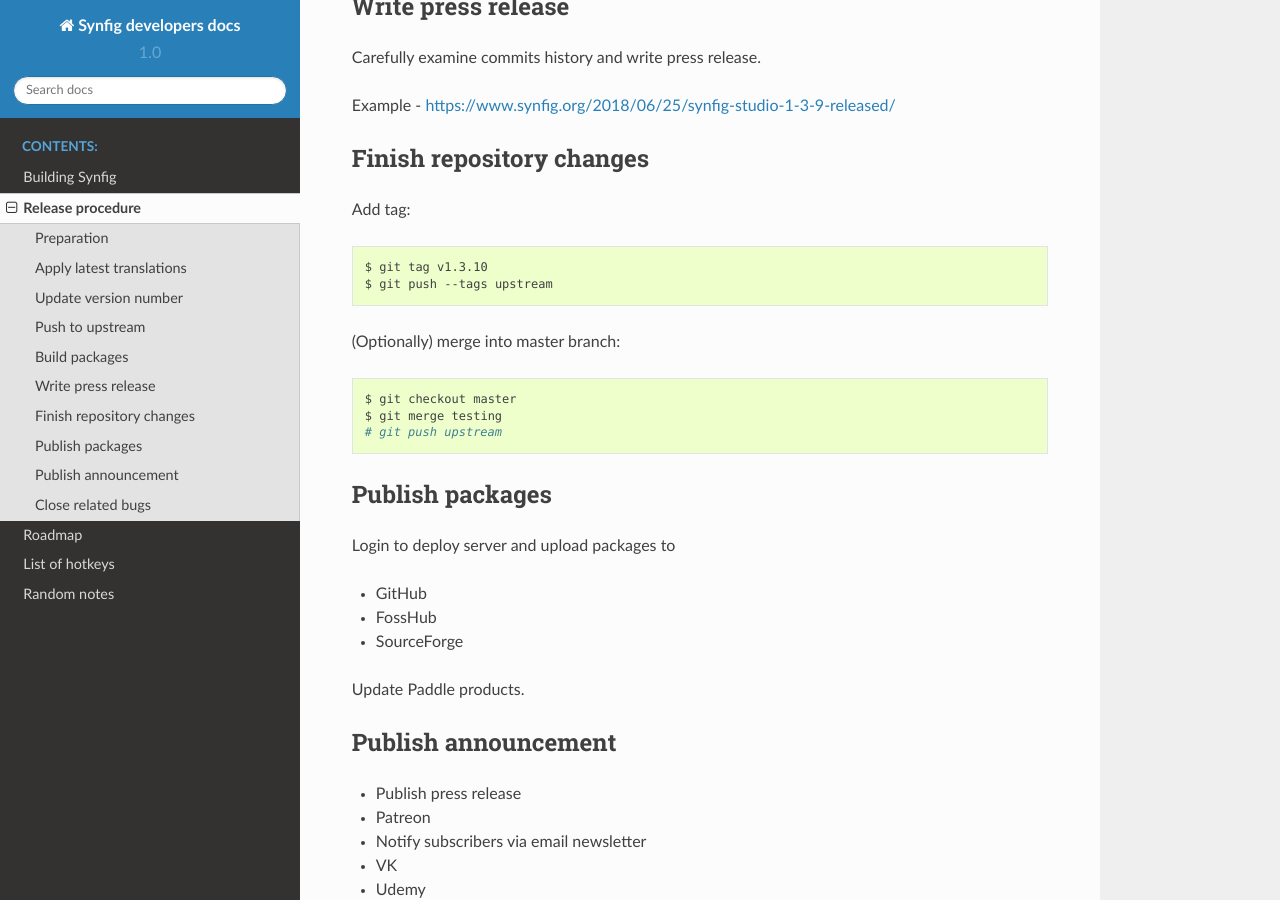
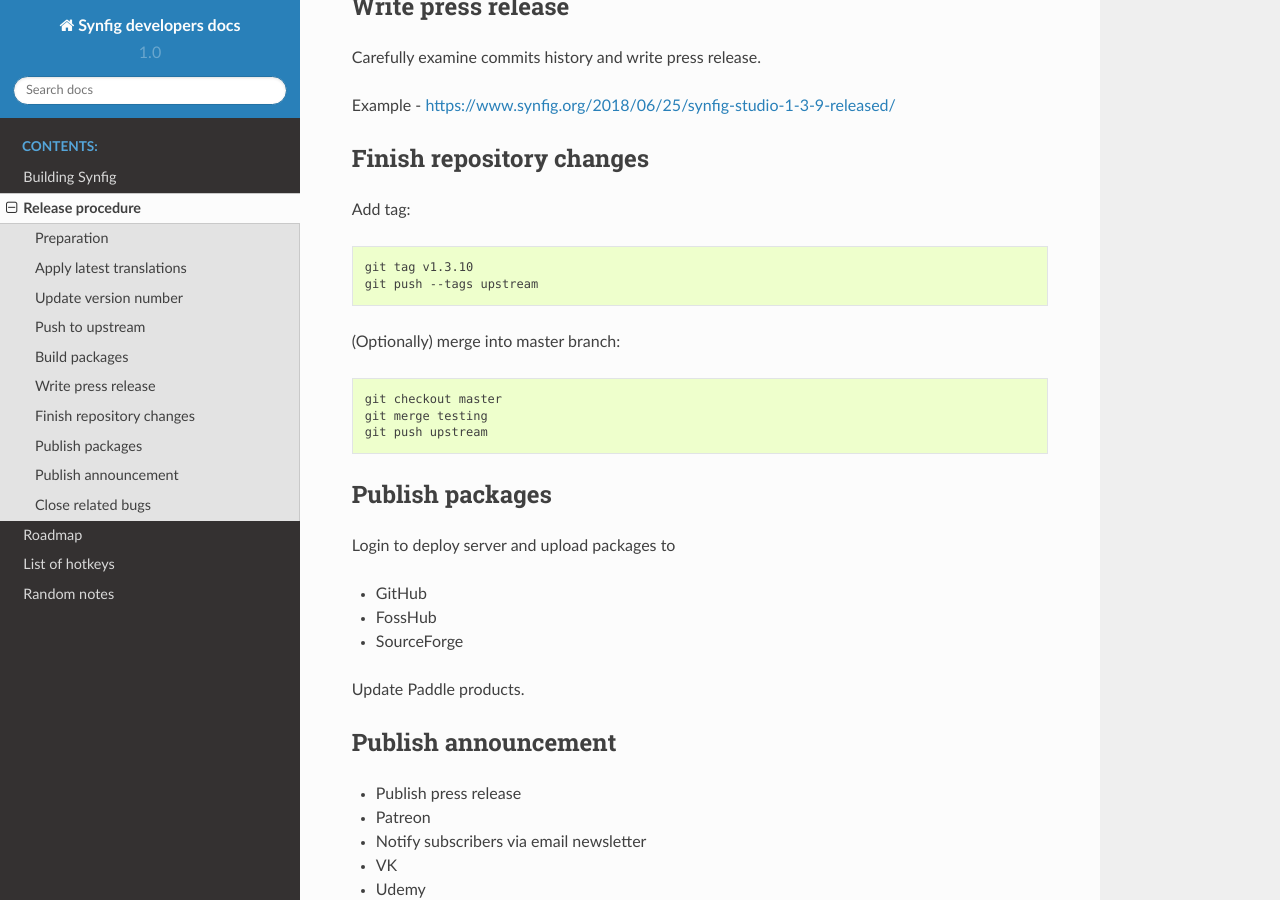
Before and after one commit to synfig/synfig-docs-dev, a Sphinx documentation site: the page built from docs/common/release.rst, in a window 1280 px wide and 900 px high, scrolled down 1202 px. Built offline with Sphinx 7.4.7 and the Read the Docs theme 2.0.0, drawn with Linux system fonts in a browser that asks for light colours.

Commit message:
Remove $

```diff
--- a/docs/common/release.rst
+++ b/docs/common/release.rst
@@ -63,16 +63,16 @@ Add tag:
 
 .. code:: bash
 
-    $ git tag v1.3.10
-    $ git push --tags upstream
+    git tag v1.3.10
+    git push --tags upstream
 
 (Optionally) merge into master branch:
 
 .. code:: bash
 
-    $ git checkout master
-    $ git merge testing
-    # git push upstream
+    git checkout master
+    git merge testing
+    git push upstream
 
 
 
```
